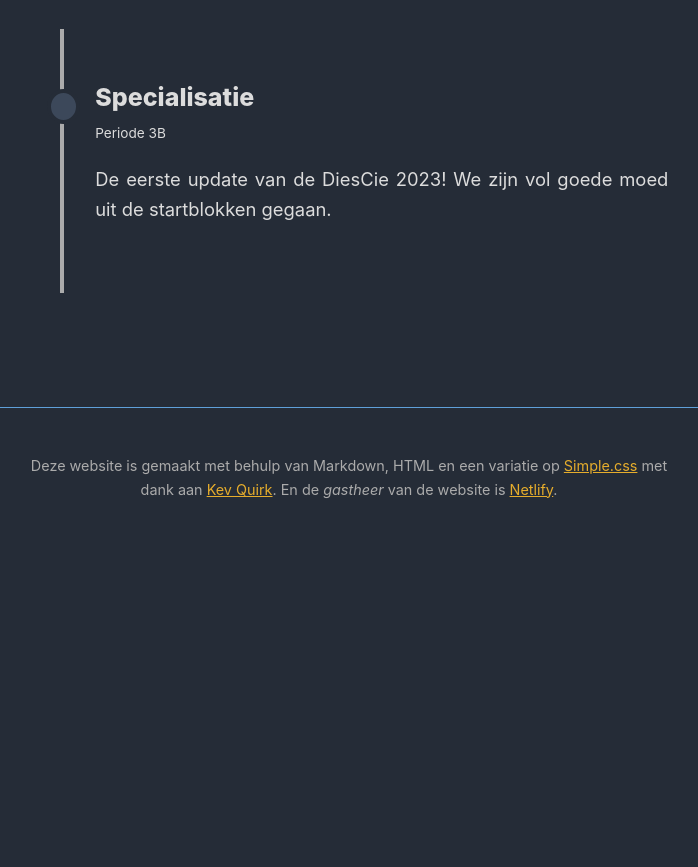
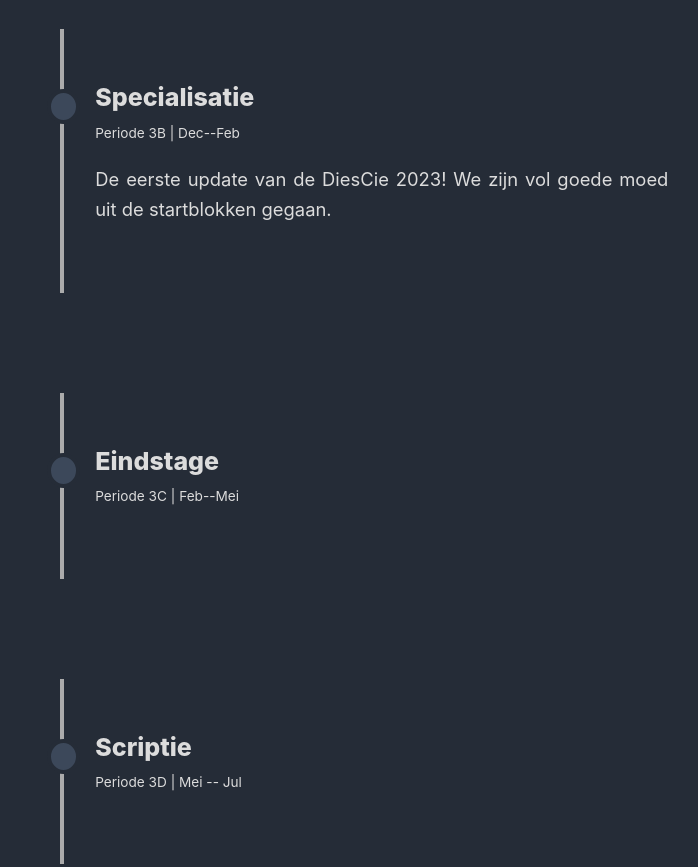
Before and after one commit to NicoSnijder/afstuderen, a plain HTML site: page index.html in a window 1280 px wide. Shown: the part 380-1247 px from the top of the page, without its empty margins (291-989 px from the left). Before the commit the page ends 919 px from the top, so only its background shows below. Drawn offline with Linux system fonts and the light colour scheme.

Commit message:
timeline #48

```diff
--- a/index.html
+++ b/index.html
@@ -42,7 +42,7 @@
       <div class="marker"></div>
       <div class="timeline-content">
          <h3>Specialisatie</h3>
-         <span>Periode 3B</span>
+         <span>Periode 3B | Dec--Feb</span>
 	 <p>
 	 De eerste update van de DiesCie 2023! We zijn vol goede moed uit de
 	 startblokken gegaan.
@@ -54,6 +54,33 @@
 </div>
 
 
+<div class="container">
+	<div class="timeline-block timeline-block-right">
+		<div class="marker"></div>
+		<div class="timeline-content">
+			<h3>Eindstage</h3>
+			<span>Periode 3C | Feb--Mei</span>
+			<p>
+
+			</p>
+
+		</div>
+	</div>
+</div>
+
+
+<div class="container">
+	<div class="timeline-block timeline-block-right">
+		<div class="marker"></div>
+		<div class="timeline-content">
+			<h3>Scriptie</h3>
+			<span>Periode 3D | Mei -- Jul</span>
+			<p>
+			</p>
+
+		</div>
+	</div>
+</div>
 
 
 </body>
```
